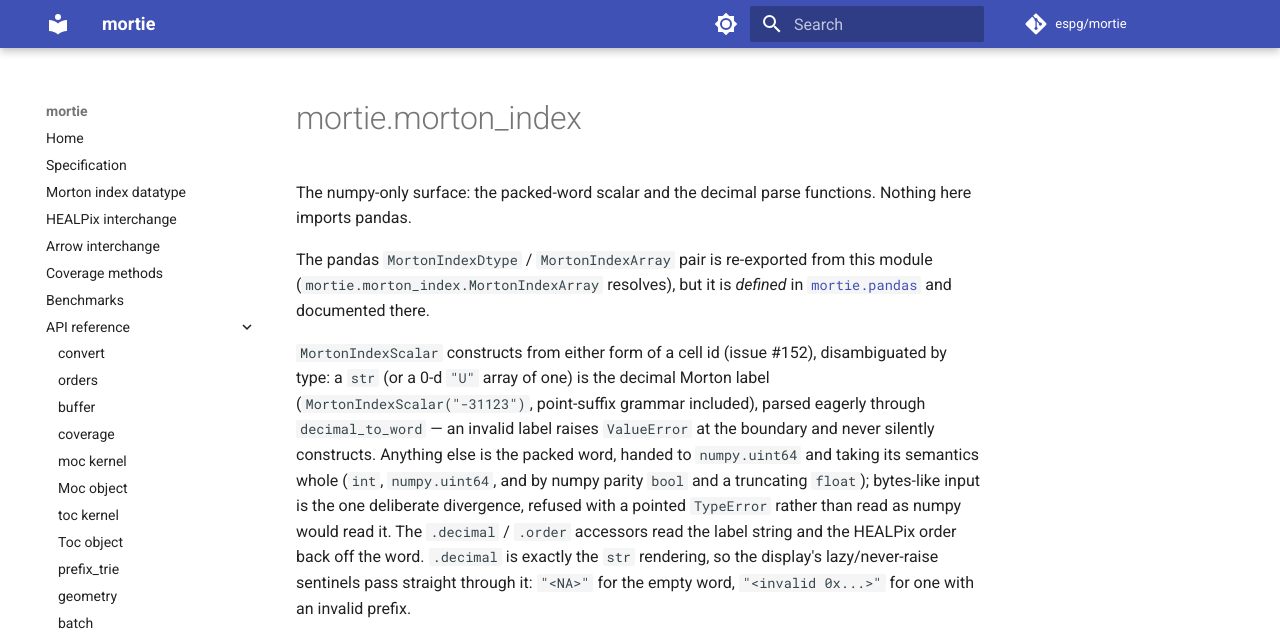
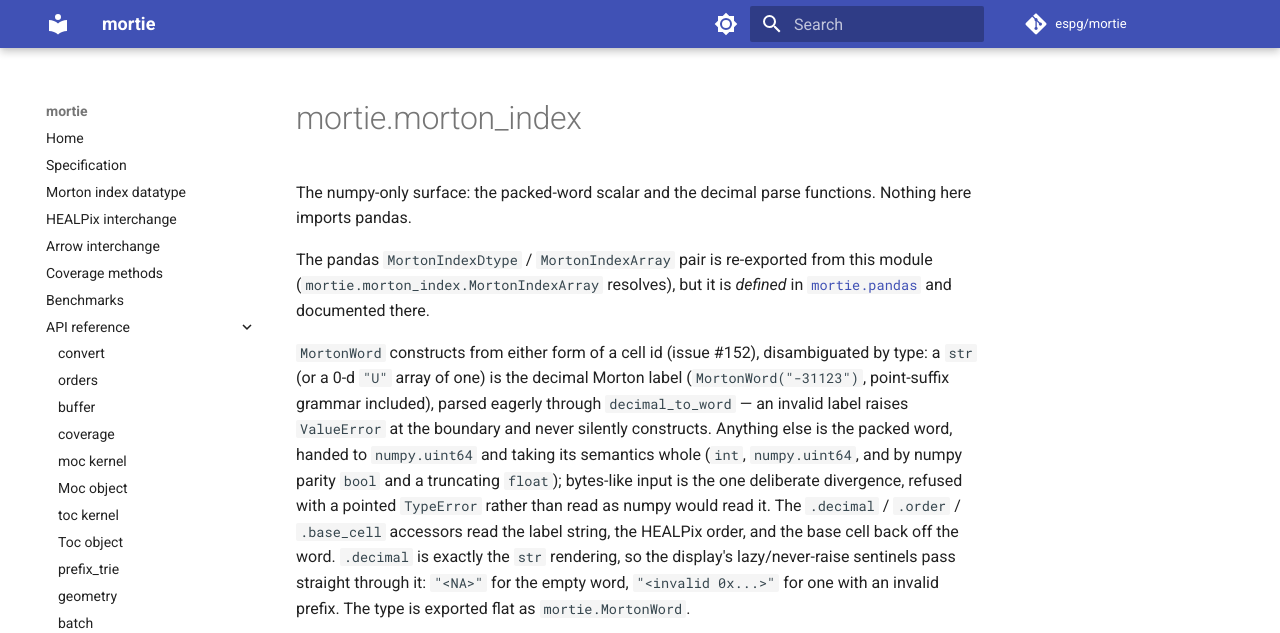
Before and after one commit to espg/mortie, an MkDocs documentation site: the page built from docs/api/morton_index.md, in a window 1280 px wide, cut to the strip 0-633 px from the top of the page. Built offline with MkDocs 1.6.1 and Material for MkDocs 9.7.7, drawn with Linux system fonts in a browser that asks for light colours; comment, search, counter and statistics services are not loaded; the version menu is left out.

Commit message:
fold review: rename to MortonWord, flat export, base_cell (issue #152)

```diff
--- a/docs/api/morton_index.md
+++ b/docs/api/morton_index.md
@@ -7,22 +7,23 @@ The pandas `MortonIndexDtype` / `MortonIndexArray` pair is re-exported from this
 module (`mortie.morton_index.MortonIndexArray` resolves), but it is *defined* in
 [`mortie.pandas`](pandas.md) and documented there.
 
-`MortonIndexScalar` constructs from either form of a cell id (issue #152),
+`MortonWord` constructs from either form of a cell id (issue #152),
 disambiguated by type: a `str` (or a 0-d `"U"` array of one) is the decimal
-Morton label (`MortonIndexScalar("-31123")`, point-suffix grammar included),
+Morton label (`MortonWord("-31123")`, point-suffix grammar included),
 parsed eagerly through `decimal_to_word` — an invalid label raises
 `ValueError` at the boundary and never silently constructs. Anything else is
 the packed word, handed to `numpy.uint64` and taking its semantics whole
 (`int`, `numpy.uint64`, and by numpy parity `bool` and a truncating `float`);
 bytes-like input is the one deliberate divergence, refused with a pointed
 `TypeError` rather than read as numpy would read it. The `.decimal` /
-`.order` accessors read the label string and the HEALPix order back off the
-word. `.decimal` is exactly the `str` rendering, so the display's
-lazy/never-raise sentinels pass straight through it: `"<NA>"` for the empty
-word, `"<invalid 0x...>"` for one with an invalid prefix.
+`.order` / `.base_cell` accessors read the label string, the HEALPix order,
+and the base cell back off the word. `.decimal` is exactly the `str`
+rendering, so the display's lazy/never-raise sentinels pass straight through
+it: `"<NA>"` for the empty word, `"<invalid 0x...>"` for one with an invalid
+prefix. The type is exported flat as `mortie.MortonWord`.
 
 ::: mortie.morton_index
     options:
       members:
         - decimal_to_word
-        - MortonIndexScalar
+        - MortonWord
--- a/mortie/__init__.py
+++ b/mortie/__init__.py
@@ -246,10 +246,11 @@ from . import (
 )
 
 # The decimal parse surface (issue #114). Unlike the ExtensionArray/Arrow names
-# below, these two need only numpy and the Rust extension, so they are bound
+# below, these need only numpy and the Rust extension, so they are bound
 # eagerly rather than through __getattr__ -- and they stay callable (and
 # pandas-free) in a numpy-only install, where the lazy names would raise.
 from .morton_index import (  # noqa: F401
+    MortonWord,
     decimal_to_word,
 )
 
@@ -279,7 +280,7 @@ def __getattr__(name):
 
 
 __all__ += ['MortonIndexDtype', 'MortonIndexArray', 'morton_index']
-__all__ += ['decimal_to_word']
+__all__ += ['MortonWord', 'decimal_to_word']
 __all__ += list(_ARROW_NAMES) + ['arrow']
 # 'pandas' is deliberately NOT in __all__, unlike the 'morton_index' / 'arrow'
 # submodules: `from mortie import *` would then bind the name `pandas` to
```
Also changed, not shown: CHANGELOG.md (+23 -17 lines), docs/morton_index_datatype.md (+3 -3 lines), docs/specification.md (+1 -1 lines), 5 other files.
